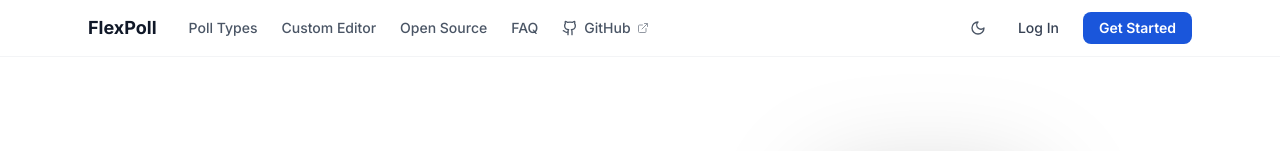
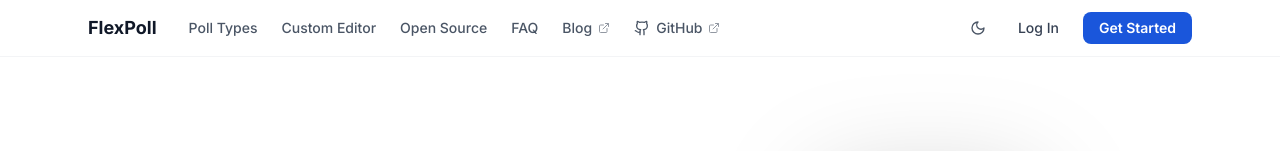
Before and after one commit to Gnadi/0815Poll, a React (Vite) app: page / in a window 1280 px wide. Shown: the top 151 px of the page. Built offline with nearby package versions, Linux system fonts and the light colour scheme.

Commit message:
Link FlexPoll blog article on landing page
Co-Authored-By: Claude Sonnet 5.5 <noreply@anthropic.com>
Claude-Session: https://claude.ai/code/session_01WstQYYNyiUuc3t5HVvu8Xq

```diff
--- a/src/pages/LandingPage.tsx
+++ b/src/pages/LandingPage.tsx
@@ -7,6 +7,7 @@ import { useTheme } from '../contexts/ThemeContext'
 const BASE_URL = 'https://flexpoll.app'
 
 const GITHUB_URL = 'https://github.com/gnadi/0815poll'
+const BLOG_URL = 'https://blog.gnadlinger.me/blog/flexpoll/'
 
 // Answers are kept to things the code actually does — anonymous voting really
 // does pass a null uid (src/pages/PollVote.tsx), the licence really is MIT.
@@ -326,6 +327,15 @@ export default function LandingPage() {
               <a href="#custom-editor" className="text-sm font-medium text-gray-600 dark:text-gray-400 hover:text-gray-900 dark:hover:text-white transition-colors">Custom Editor</a>
               <a href="#open-source" className="text-sm font-medium text-gray-600 dark:text-gray-400 hover:text-gray-900 dark:hover:text-white transition-colors">Open Source</a>
               <a href="#faq" className="text-sm font-medium text-gray-600 dark:text-gray-400 hover:text-gray-900 dark:hover:text-white transition-colors">FAQ</a>
+              <a
+                href={BLOG_URL}
+                target="_blank"
+                rel="noopener noreferrer"
+                className="flex items-center gap-1.5 text-sm font-medium text-gray-600 dark:text-gray-400 hover:text-gray-900 dark:hover:text-white transition-colors"
+              >
+                Blog
+                <ExternalLink className="h-3 w-3 opacity-60" />
+              </a>
               <a
                 href={GITHUB_URL}
                 target="_blank"
@@ -654,6 +664,14 @@ export default function LandingPage() {
             <Link to="/create" className="hover:text-gray-600 dark:hover:text-gray-300 transition-colors">Create a poll</Link>
             <a href="#faq" className="hover:text-gray-600 dark:hover:text-gray-300 transition-colors">FAQ</a>
             <a
+              href={BLOG_URL}
+              target="_blank"
+              rel="noopener noreferrer"
+              className="hover:text-gray-600 dark:hover:text-gray-300 transition-colors"
+            >
+              Blog: Why I built FlexPoll
+            </a>
+            <a
               href={`${GITHUB_URL}/blob/main/LICENSE.txt`}
               target="_blank"
               rel="noopener noreferrer"
```
